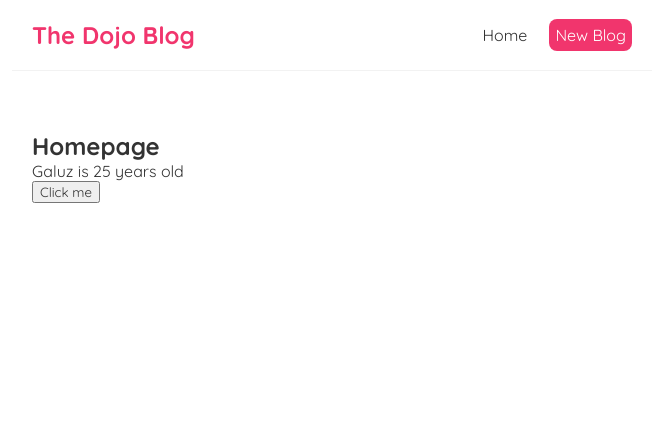
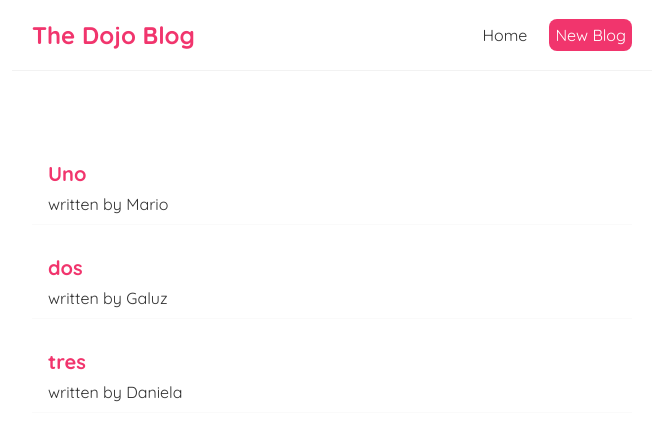
Before and after one commit to Galuz/pruebas-con-react, a React (Create React App) app: page / in a window 1280 px wide. Shown: the top 440 px of the page, without its empty margins (308-971 px from the left). Built offline with nearby package versions, Linux system fonts and the light colour scheme.

Commit message:
main - #10 - Outputting Lists (iterando una lista)

```diff
--- a/src/Home.js
+++ b/src/Home.js
@@ -1,20 +1,19 @@
 import { useState } from 'react'
 
 const Home = () => {
-    /* let name = 'Galuz' */
-    const [name, setName] = useState('Galuz')
-    const [age, setAge] = useState(25)
-
-    const handleClick = (e) => {
-        setName('Luigi')
-        setAge(30)
-    }
-
+    const [blogs, setBlogs] = useState([
+        { title: 'Uno', body: 'lorem ipsum...', author: 'Mario', id: 1 },
+        { title: 'dos', body: 'lorem ipsum...', author: 'Galuz', id: 2 },
+        { title: 'tres', body: 'lorem ipsum...', author: 'Daniela', id: 3 },
+    ])
     return (
         <div className="home">
-            <h2>Homepage</h2>
-            <p>{name} is {age} years old</p>
-            <button onClick={handleClick}>Click me</button>
+            { blogs.map((blog) => (
+                <div className="blog-preview" key={blog.id}>
+                    <h2>{ blog.title }</h2>
+                    <p>written by { blog.author }</p>
+                </div>
+            ))}
         </div>
     );
 }
--- a/src/index.css
+++ b/src/index.css
@@ -33,3 +33,18 @@
   margin: 40px auto;
   padding: 20px;
 }
+
+/* blog previews / list */
+.blog-preview {
+  padding: 10px 16px;
+  margin: 20px 0;
+  border-bottom: 1px solid #fafafa;
+}
+.blog-preview:hover {
+  box-shadow: 1px 3px 5px rgba(0,0,0,0.1);
+}
+.blog-preview h2 {
+  font-size: 20px;
+  color: #f1356d;
+  margin-bottom: 8px;
+}
```
Also changed, not shown: src/homeVersions/homeHooks.js (added, +22 -0 lines).
